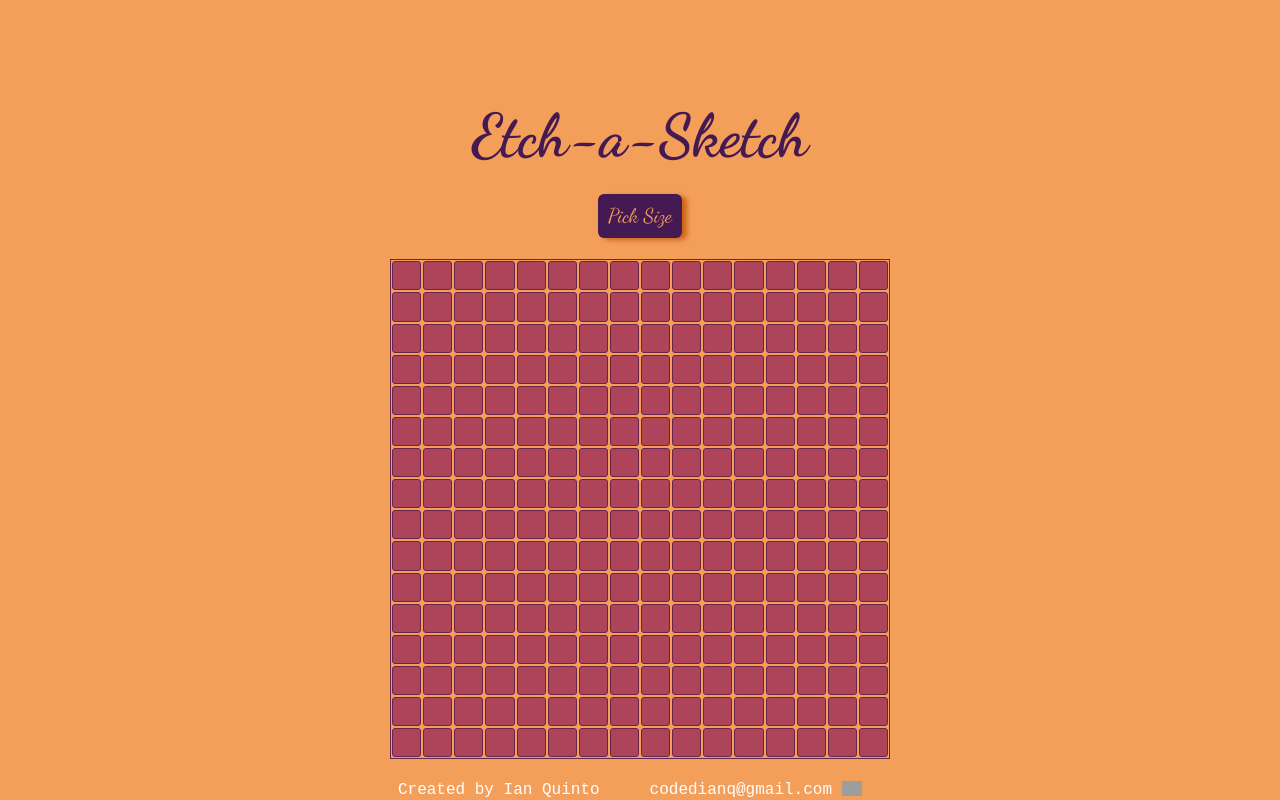
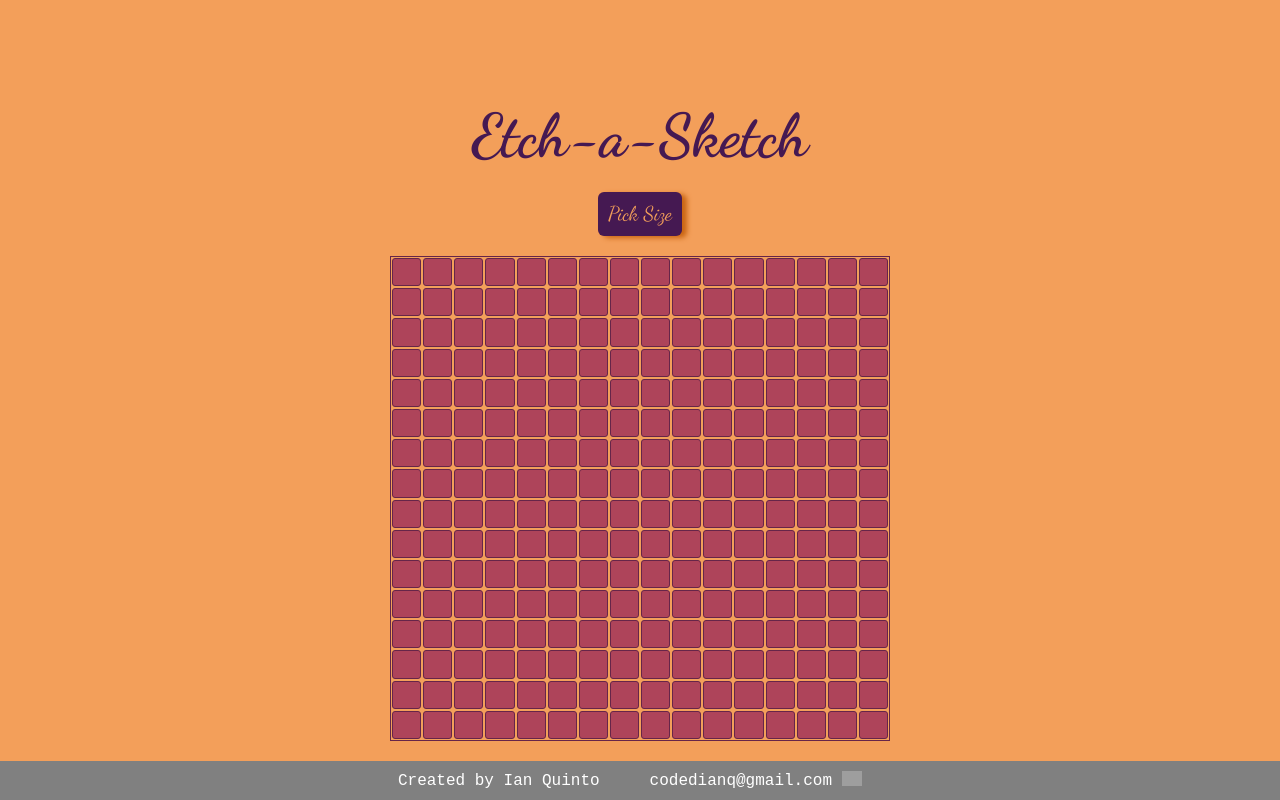
Before and after one commit to codedianq/etch-a-sketch, a plain HTML site: page index.html in a window 1280 px wide. Drawn offline with Linux system fonts and the light colour scheme; grey boxes are pictures that could not be loaded.

Commit message:
Add background color to the footer

```diff
--- a/styles.css
+++ b/styles.css
@@ -69,6 +69,9 @@ body {
     align-items: center;
     gap: 50px;
     color: white;
+    background-color: gray;
+    width: 100%;
+    padding: 10px;
 }
 
 #footer .info {
```
